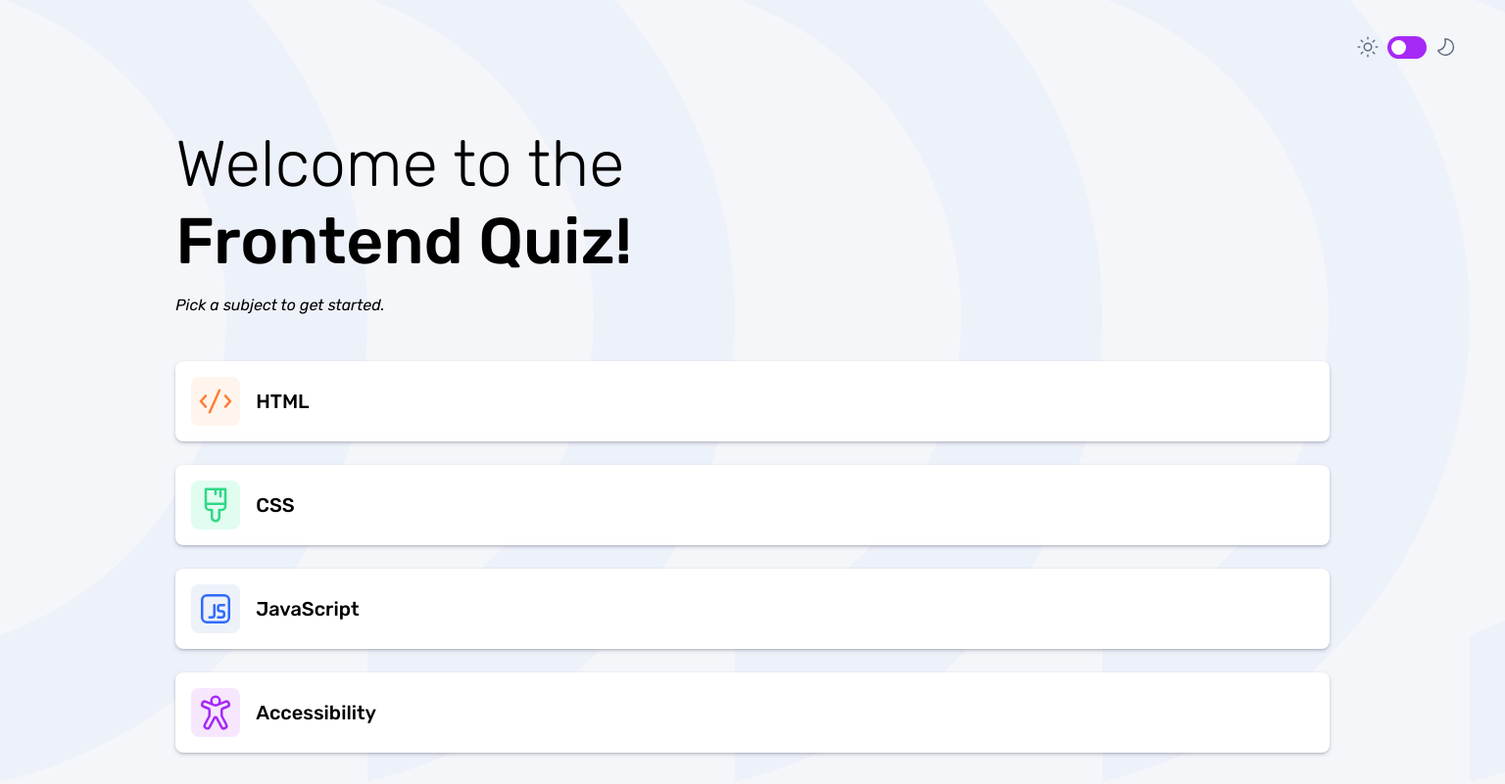
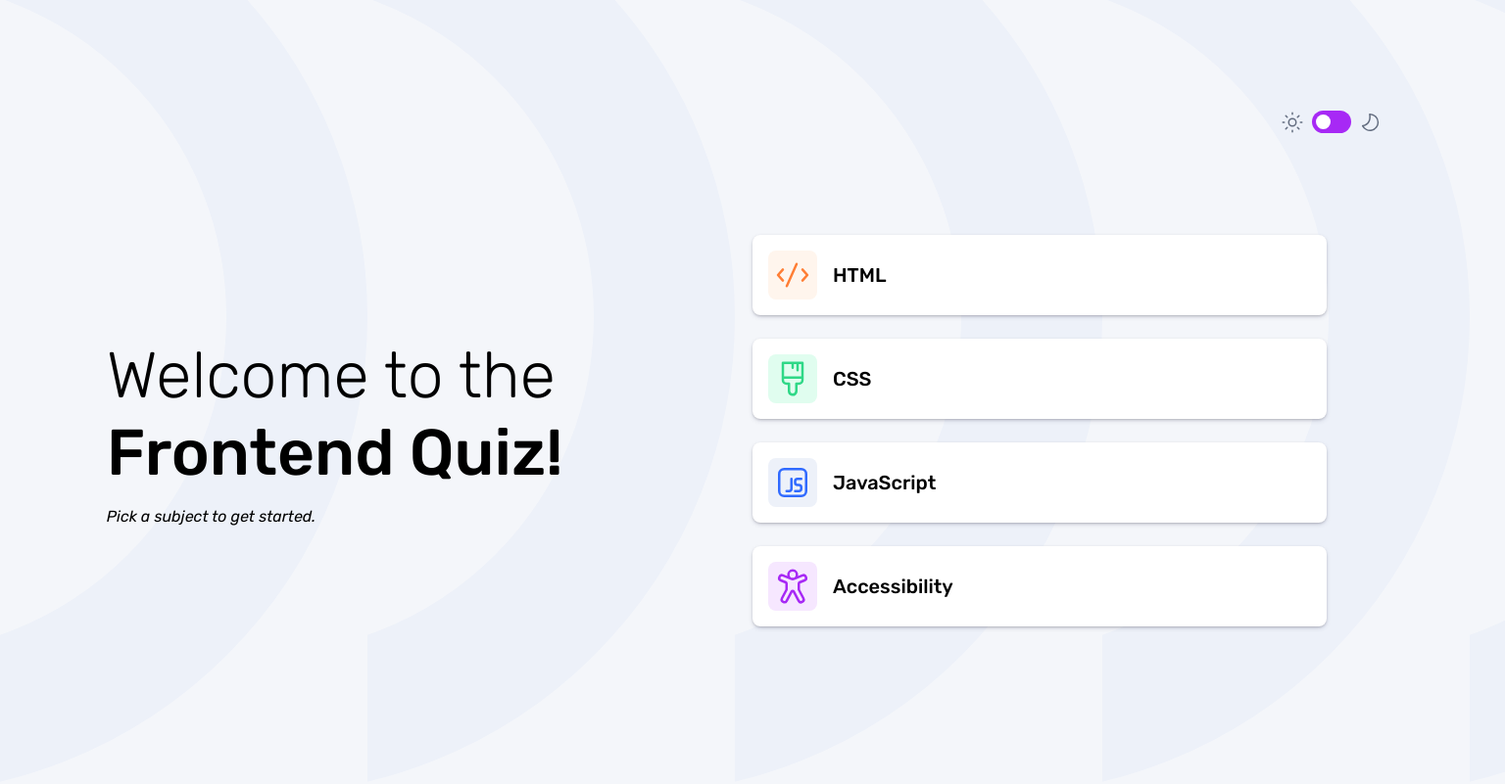
Before and after one commit to Turtlewords/frontend_quiz, a plain HTML site: page index.html in a window 1536 px wide. Shown: the whole page at 98% size. Drawn offline with Linux system fonts and the light colour scheme.

Commit message:
begin desktop main light

```diff
--- a/index.html
+++ b/index.html
@@ -22,7 +22,7 @@
 
 
   <!-- Quiz menu start -->
-
+  <div id="main-container">
     <main>
       <div id="hero">
         <h1><span id="header-top">Welcome to the</span><br><span id="header-bottom">Frontend Quiz!</span></h1>
@@ -50,7 +50,7 @@
         </div>
       </div>
     </main>
-
+  </div>
   <!-- Quiz menu end -->
 
   <!-- Quiz question start -->
--- a/styles.css
+++ b/styles.css
@@ -59,7 +59,15 @@ body {
     flex-direction: column;
     gap: 1rem;
     font-family: "Rubik";
+    min-height: 100vh;
+}
 
+#main-container {
+    height: 100%;
+    flex-grow: 2;
+    display: flex;
+    flex-direction: column;
+    align-items: center;
 }
 
 main {
@@ -68,6 +76,9 @@ main {
     flex-direction: column;
     align-items: center;
     gap: 1rem;
+    height: 100%;
+    width: 100%;
+    max-width: 1400px;
 }
 
 .switch {
@@ -241,3 +252,20 @@ main {
         gap: 1.5rem;
     }
   }
+
+
+  @media (min-width: 1400px) {
+
+    body {
+        padding: 5vw;
+    }
+
+    main {
+        flex-direction: row;
+        gap: 0;
+    }
+
+    #main-container {
+        justify-content: center;
+    }
+  }
```
Lines whose indentation alone changed are shown as unchanged.
